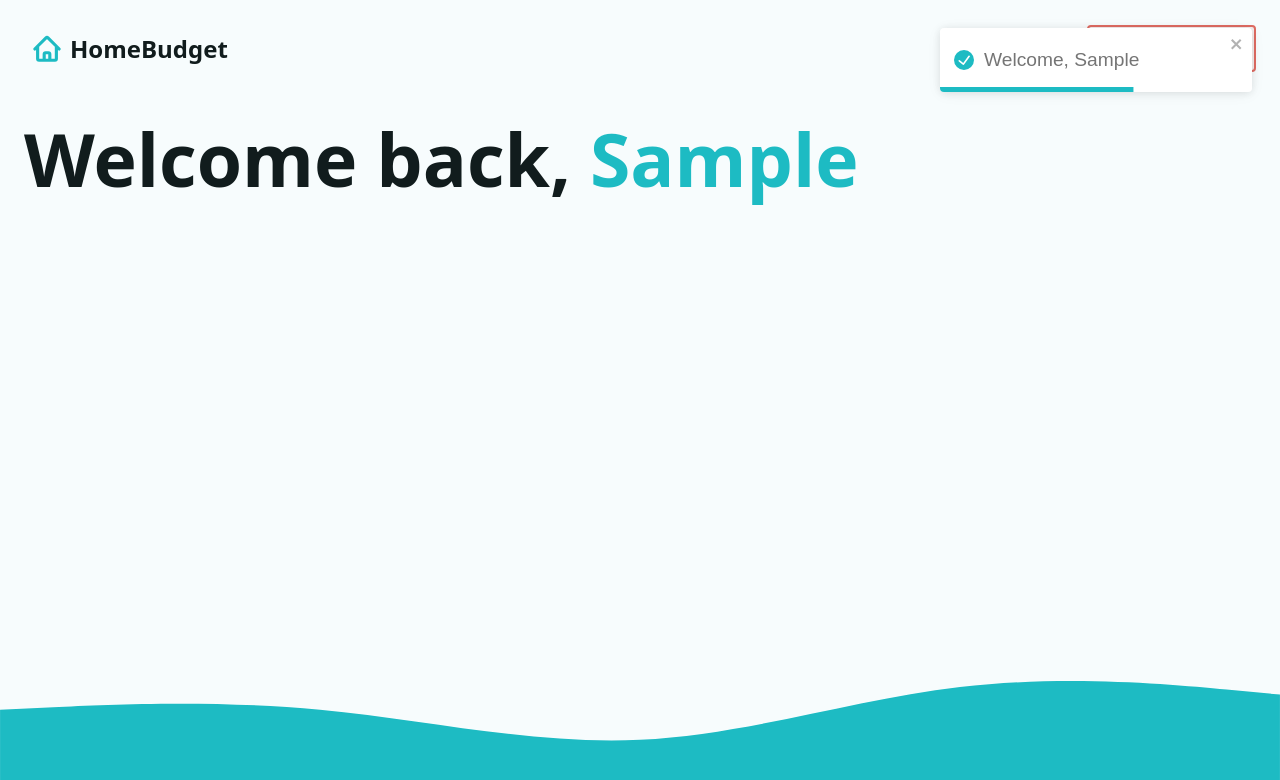
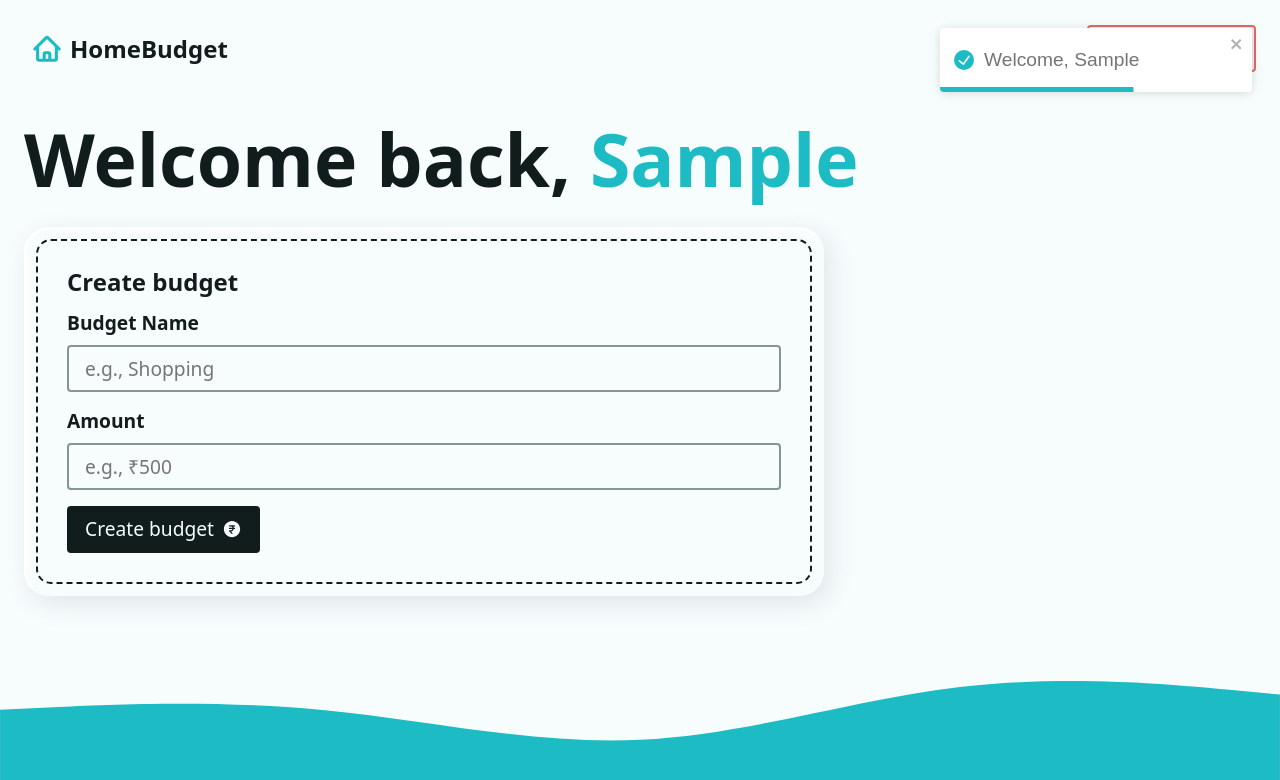
Before and after one commit to rishabhsaklani08/React-Router-Budget-App, a React (Vite) app: page / in a window 1280 px wide. Both pictures are taken after typing "Sample" into the empty fields and a click on the button "Create Account". Shown: the top 780 px of the page. Built offline with nearby package versions, Linux system fonts and the light colour scheme.

Commit message:
New Budget Form added

```diff
--- /dev/null
+++ b/src/components/AddBudgetForm.jsx
@@ -0,0 +1,46 @@
+import { Form } from "react-router-dom"
+
+// library imports
+import { CurrencyRupeeIcon } from "@heroicons/react/24/solid"
+
+const AddBudgetForm = () => {
+    return (
+        <div className="form-wrapper">
+            <h2 className="h3">
+                Create budget
+            </h2>
+            <Form
+                method="post"
+                className="grid-sm"
+            >
+                <div className="grid-xs">
+                    <label htmlFor="newBudget">Budget Name</label>
+                    <input
+                        type="text"
+                        name="newBudget"
+                        id="newBudget"
+                        placeholder="e.g., Shopping"
+                        required
+                    />
+                </div>
+                <div className="grid-xs">
+                    <label htmlFor="newBudgetAmount">Amount</label>
+                    <input
+                        type="number"
+                        step="0.01"
+                        name="newBudgetAmount"
+                        id="newBudgetAmount"
+                        placeholder="e.g., ₹500"
+                        required
+                        inputMode="decimal"
+                    />
+                </div>
+                <button type="submit" className="btn btn--dark">
+                    <span>Create budget</span>
+                    <CurrencyRupeeIcon width={20} />
+                </button>
+            </Form>
+        </div>
+    )
+}
+export default AddBudgetForm
--- a/src/pages/Dashboard.jsx
+++ b/src/pages/Dashboard.jsx
@@ -4,6 +4,7 @@
 
 // components
 import Intro from '../components/Intro';
+import AddBudgetForm from '../components/AddBudgetForm';
 
 // helper functions
 import { fetchData } from '../helpers';
@@ -38,6 +39,15 @@
             {userName ? (
                 <div className="dashboard">
                     <h1>Welcome back, <span className='accent'>{userName}</span></h1>
+
+                    <div className="grid-sm">
+                        {/* {budgets ? () : () } */}
+                        <div className="grid-lg">
+                            <div className="flex-lg">
+                                <AddBudgetForm />
+                            </div>
+                        </div>
+                    </div>
                 </div>
             ) : <Intro />}
         </>
```
